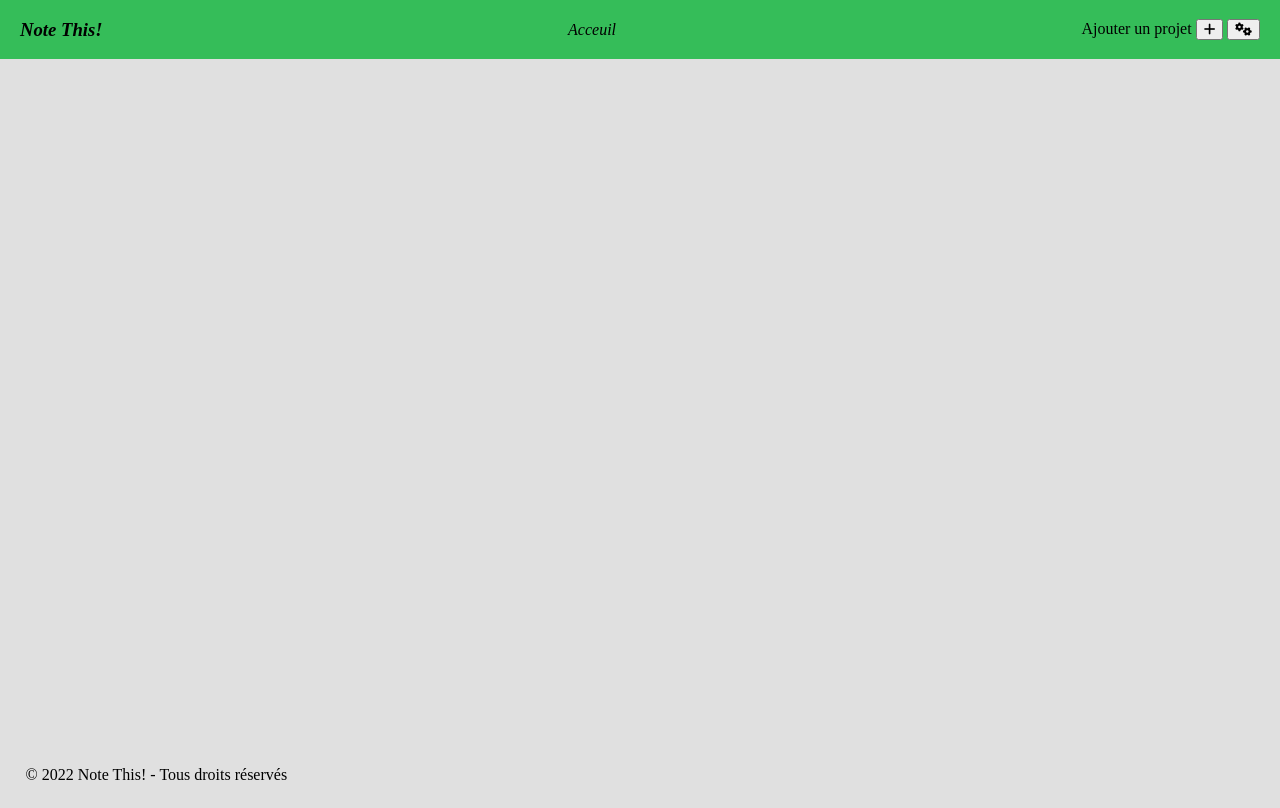
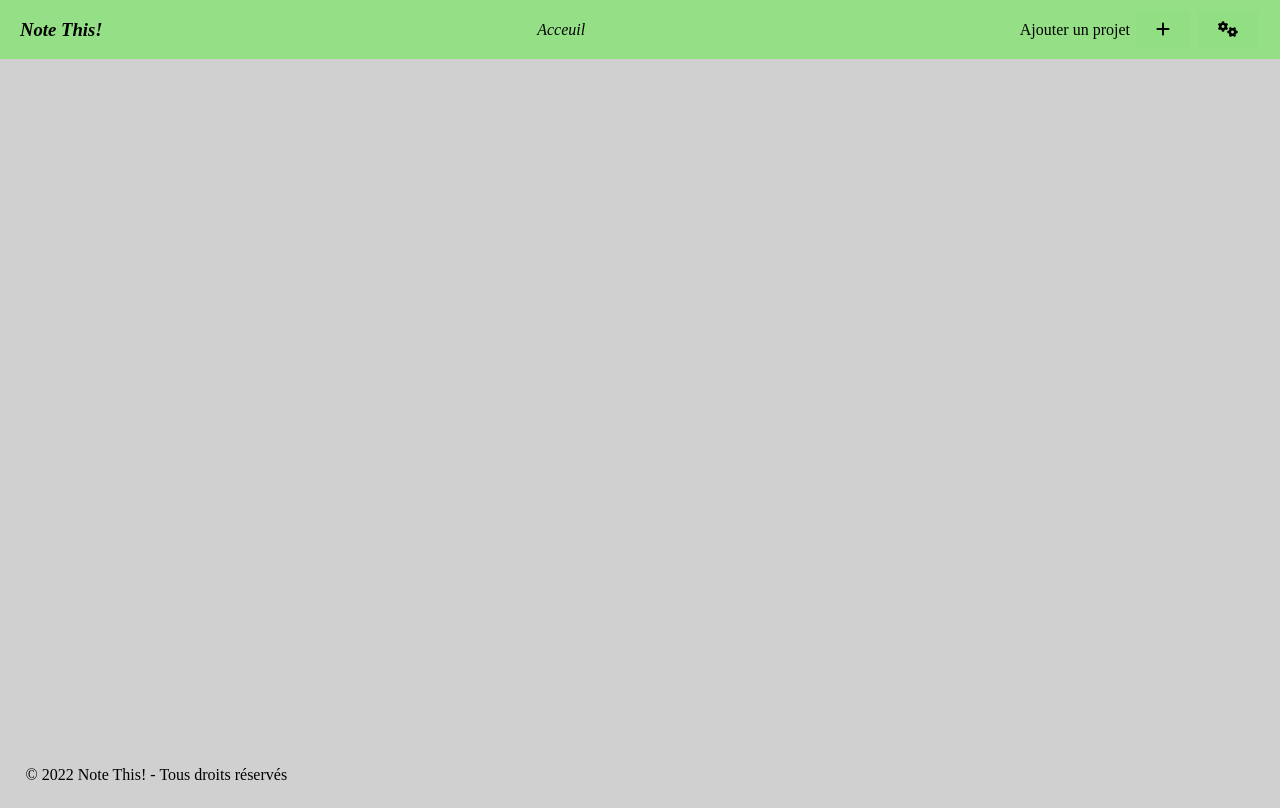
Before and after one commit to Farfad3ts/NoteThis, a plain HTML site: page index.html in a window 1280 px wide. Drawn offline with Linux system fonts and the light colour scheme; a web font is replaced by a local one.

Commit message:
Changing the style of the button

```diff
--- a/css/style.css
+++ b/css/style.css
@@ -1,11 +1,10 @@
 body {
     margin: 0px;
     padding: 0px;
-    background-color: #e0e0e0;
 }
 
 nav {
-    background-color: #35bd59;
+    background-color: #92df82f6;
     display: flex;
     justify-content: space-between;
     align-items: center;
@@ -14,6 +13,19 @@ nav {
 
 .rightNavSection {
     padding-left: 3vh;
+}
+
+button {
+    background-color: #92df82f6;
+    border: none;
+    color: black;
+    padding: 10px 20px;
+    text-align: center;
+    text-decoration: none;
+    display: inline-block;
+    font-size: 16px;
+    margin: 4px 2px;
+    cursor: pointer;
 }
 
 #navButton {
@@ -28,6 +40,12 @@ nav {
     border-radius: 5px;
 }
 
+main {
+    height: 93.6vh;
+    width: 100vw;
+    background-color: #d1d0d0;
+}
+
 footer {
     position: fixed;
     bottom: 0;
```
